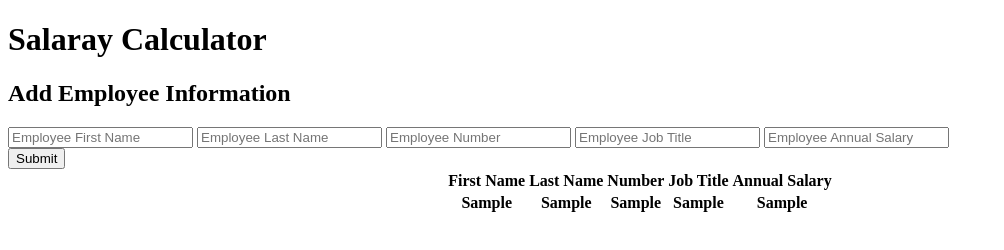
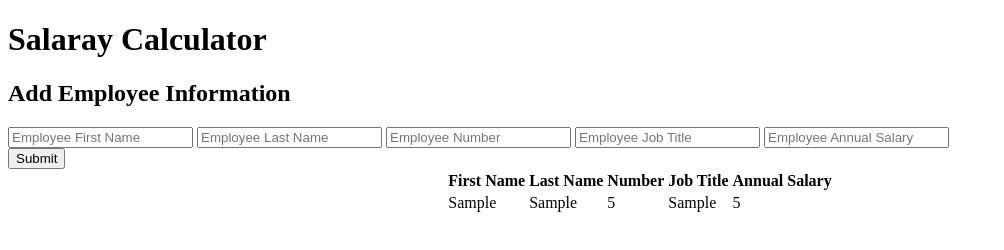
Before and after one commit to Lambert347/salary-calculator, a plain HTML site: page index.html in a window 1280 px wide. Both pictures are taken after typing "Sample", "Sample", "5", "Sample", "5" into the empty fields and a click on the button "Submit". Shown: the whole page, without its empty margins (0-1004 px from the left). Drawn offline with Linux system fonts and the light colour scheme.

Commit message:
input fields working, MORE TO COME

```diff
--- a/index.html
+++ b/index.html
@@ -43,11 +43,11 @@
 
                     <tbody class="empTableBody">
                         <tr>
-                            <th>Sample</th>
-                            <th>Sample</th>
-                            <th>Sample</th>
-                            <th>Sample</th>
-                            <th>Sample</th>
+                            <td>Sample</td>
+                            <td>Sample</td>
+                            <td>Sample</td>
+                            <td>Sample</td>
+                            <td>Sample</td>
                         </tr>
                     </tbody>
 
--- a/script.js
+++ b/script.js
@@ -8,6 +8,23 @@ $(document).ready(readyOn);
 function readyOn(){
     console.log('JQ');
     $('#submitButton').on('click', addEmployee);
+    renderEmployees();
+}
+
+function renderEmployees(){
+    $('.empTableBody').empty();
+
+    for (let person of employees){
+        $('.empTableBody').append(`
+            <tr>
+                <td>${person.firstName}</td>
+                <td>${person.lastName}</td>
+                <td>${person.number}</td>
+                <td>${person.jobTitle}</td>
+                <td>${person.annualSalary}</td>
+            </tr>
+        `)
+    }
 }
 
 function addEmployee(){
@@ -22,7 +39,7 @@ function addEmployee(){
 
     clearInputFields();
 
-    renderStudents();
+    renderEmployees();
 }
 
 function clearInputFields(){
```
